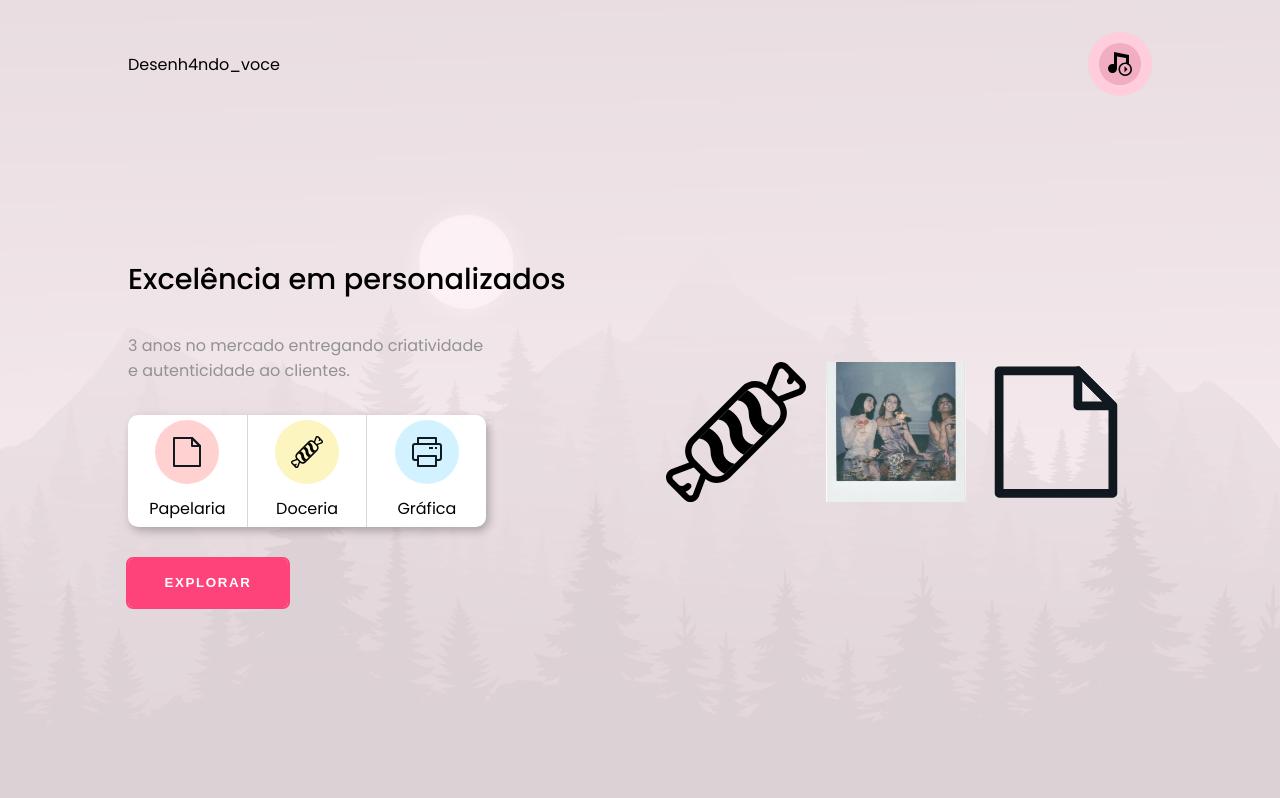
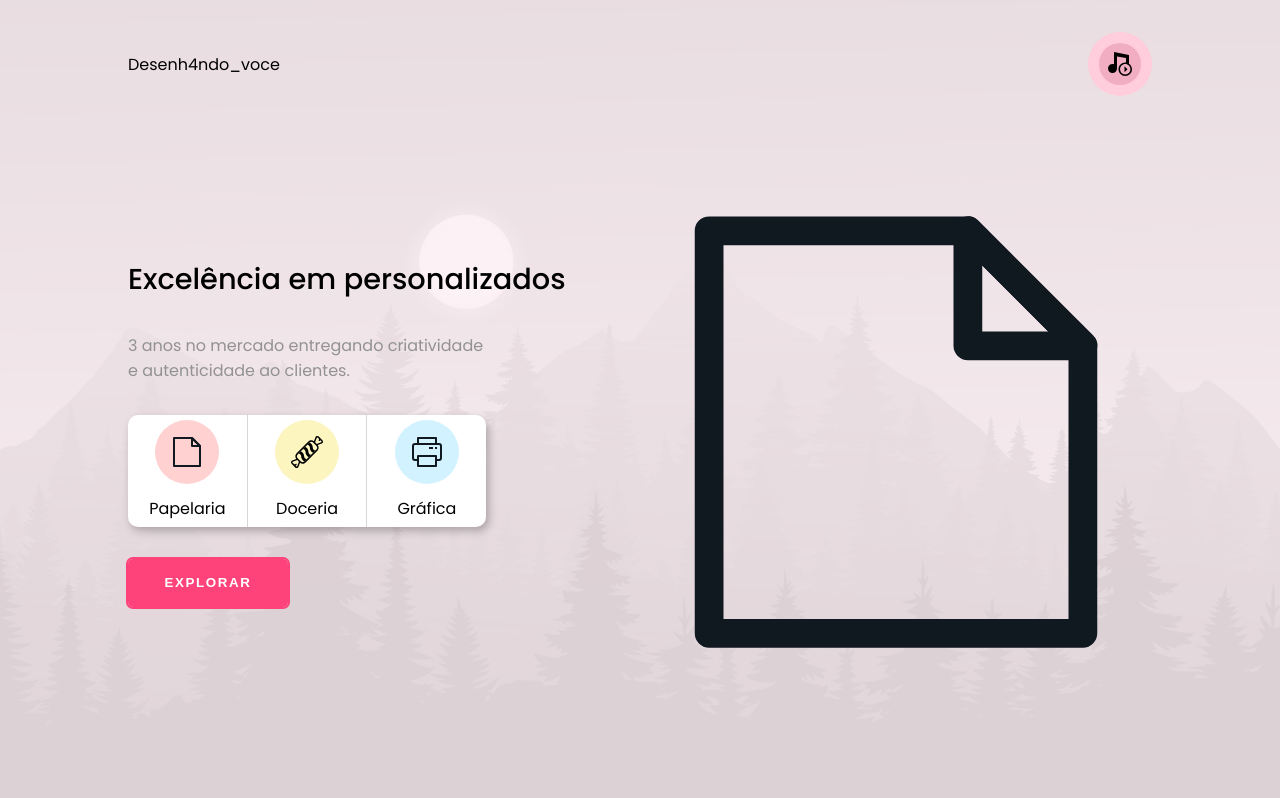
Before and after one commit to leoleodev/desenh4ndo_voce, a React (Vite) app: page / in a window 1280 px wide. Shown: the top 798 px of the page. Built offline with nearby package versions, Linux system fonts and the light colour scheme.

Commit message:
new slider carousel

```diff
--- a/src/components/HeaderMain.tsx
+++ b/src/components/HeaderMain.tsx
@@ -4,9 +4,9 @@ import Styled from 'styled-components';
 import IconPapelaria from '../images/icons/papelaria.svg'
 import IconDoceria from '../images/icons/doceria.svg'
 import IconGrafica from '../images/icons/grafica.svg'
-import imageTest from '../images/cardImages/productPolaroid.jpg'
 
-import Carousel from 'react-elastic-carousel';
+import { useState } from 'react';
+
 import { Slider } from './Slider'
 
 export const SliderContainer = Styled.div`
@@ -31,6 +31,14 @@ export const SliderContainer = Styled.div`
 `;
 
 export function HeaderMain(){
+
+    const slides = [
+        IconPapelaria,
+        IconDoceria,
+        IconGrafica,
+    ]
+
+    const [slideShow, setSlideShow] = useState(0);
 
     return(
         <div className={Styles.HeaderMainCantainer}>
@@ -70,12 +78,7 @@ export function HeaderMain(){
             <section className={Styles.section2}>
                 <SliderContainer>
 
-
-                        <Slider img={IconDoceria}/>
-                        <Slider img={imageTest}/>
-                        <Slider img={IconPapelaria}/>
-
-
+                        <Slider img={slides[slideShow]}/>
 
                 </SliderContainer>
             </section>
```
